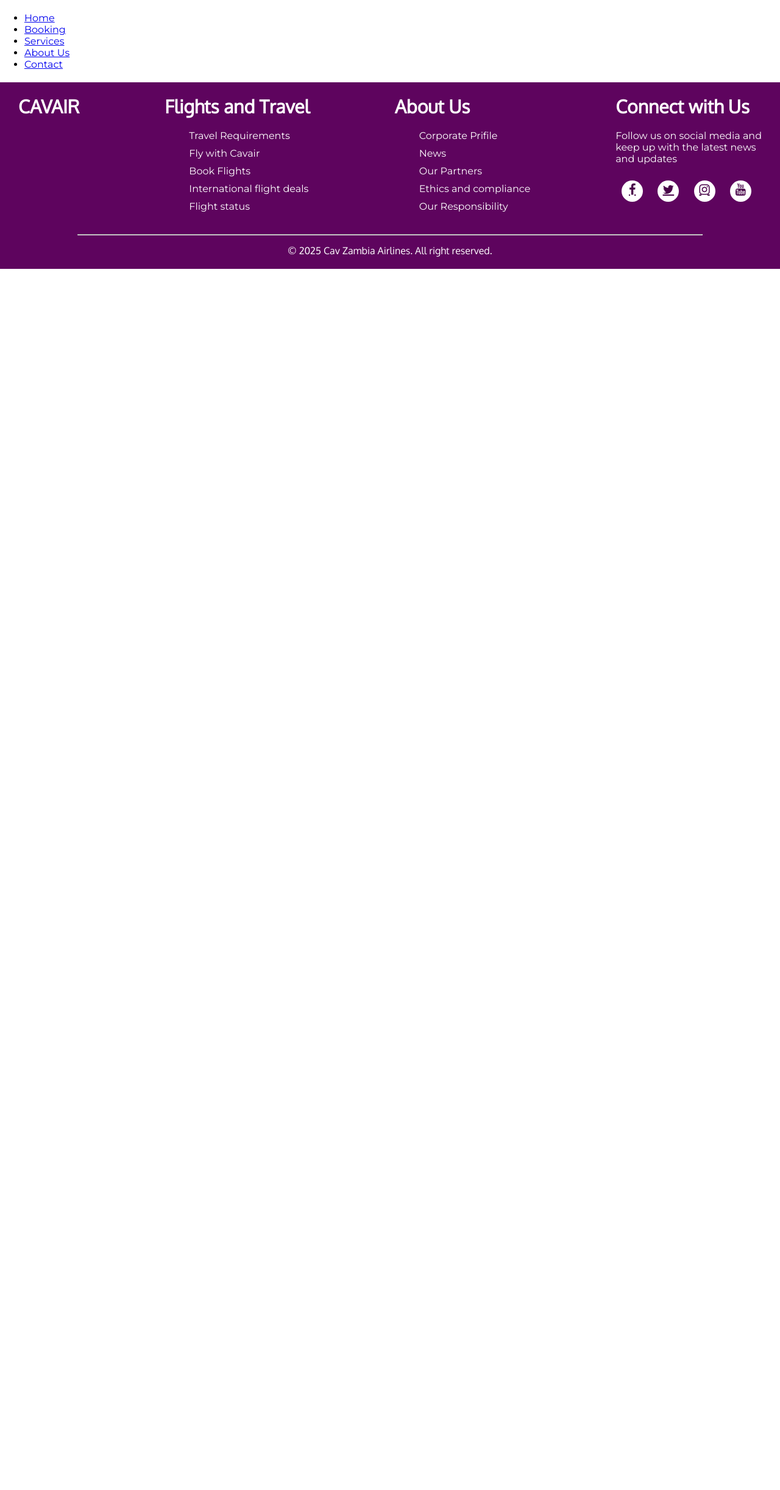
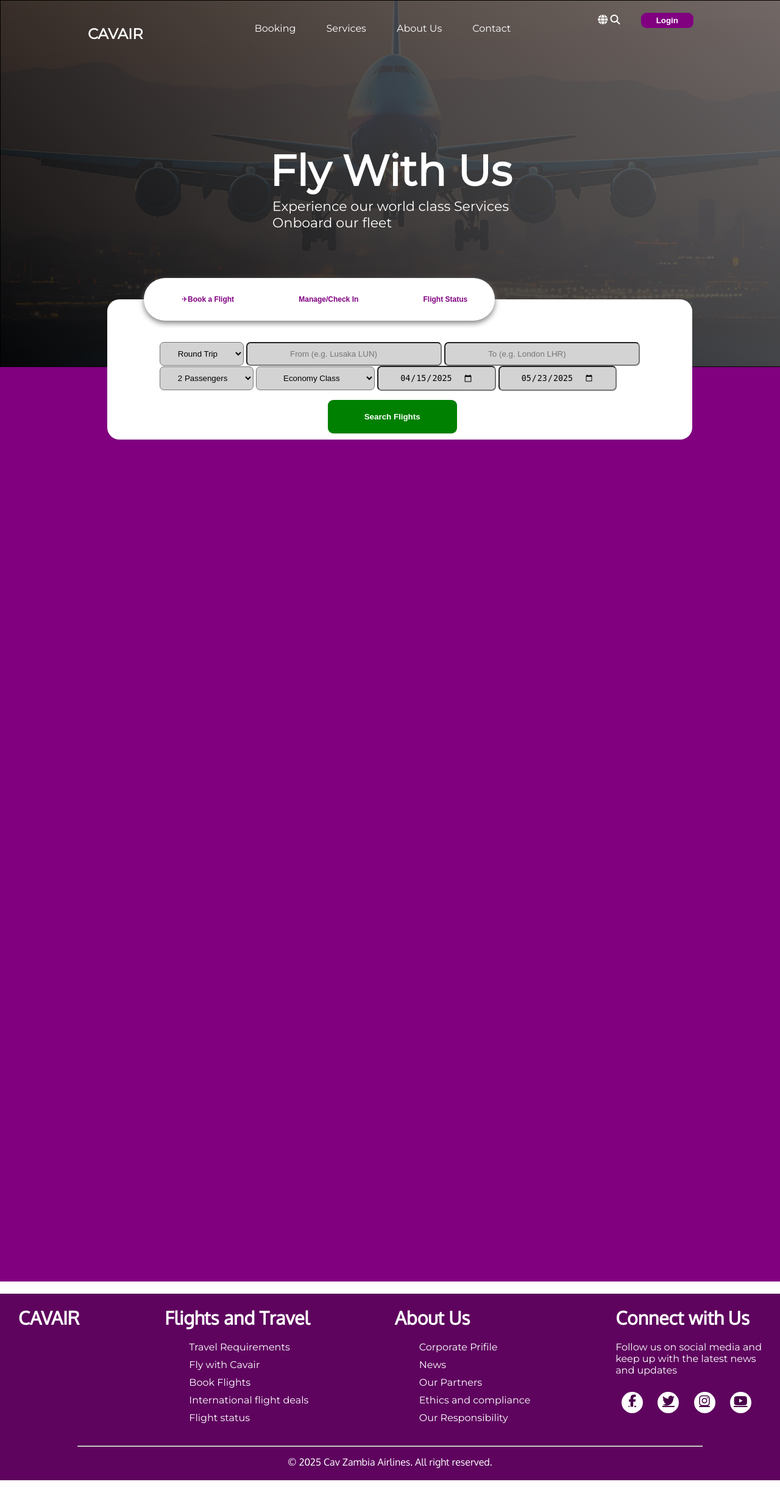
Before and after one commit to MetaADRI/Cav-Airlines, a PHP site: page /frontend/home.html in a window 1280 px wide. Shown: the whole page at 61% size. Before the commit the page ends 441 px from the top, so only its background shows below. Run offline with PHP 8.4, Linux system fonts and the light colour scheme; some libraries are stand-ins or nearby versions.

Commit message:
This is the Updated version of the Website, so the here section and the footer has been updated.

```diff
--- a/frontend/css/common.css
+++ b/frontend/css/common.css
@@ -19,13 +19,58 @@ html, body {
     /* font-family: var(--oxygen-font); */
 }
 
+.hero-section{
 
 
+    background-image: linear-gradient(45deg,rgba(5, 5, 5, 0.9),rgba(105, 103, 104, 0.9)),url("../assets/images/plane.jpg");
+    background-position: center;
+    background-size: cover;
+    position: relative;
+    width: 100%;
+    height: 600px;
+    border: 1px solid black;
+}
+.nav-bar{
+    display: flex;
+    justify-content: space-evenly;
+    margin-top: 20px;
+}
+h2{
+    color: white;
+    font-weight: 600;
+}
+.nav-tags{
+    display: flex;
+    gap: 50px;
+    list-style-type: none;
+}
+li a{
+    text-decoration: none;
+    color: rgb(255, 255, 255);
+    font-weight: 500;
+}
+.icon-login{
+    gap: 50px;
+}
+button{
+    color:white ;
+    padding: 5px 25px;
+    border-radius: 9px;
+    margin-left: 30px;
+    font-weight: 600;
+    background-color:purple ;
+    border: none;
+    transition: .5s;
+    cursor: pointer;
+}
+button:hover{
+    background-color: white;
+    color: purple;
+}
 
-
-
-
-
+i{
+    color: white;
+}
 
 /*----------------- footer-------------------- */
 
--- a/frontend/css/home.css
+++ b/frontend/css/home.css
@@ -1,2 +1,117 @@
 /* example on how to import style from another file into your css file */
 @import 'common.css';
+
+.fly{
+    display: flex;
+
+    flex-direction: column;
+    align-items: center;
+    margin-top: 100px;
+}
+
+.fly h1{
+    font-size: 70px;
+    font-weight: 600;
+    color: rgb(255, 255, 255);
+
+}
+
+.fly p{
+    font-size: 22px;
+    color: white;
+    font-weight:500 ;
+    margin-top: -45px;
+}
+
+.flight-card{
+    position: absolute;
+    left: 175px;
+    bottom: -120px;
+    width: 75%;
+    height: 230px;
+    background-color:white;
+    border-radius: 20px;
+    z-index: 2;
+}
+.list{
+    width: 60%;
+    height: 70px;
+    background-color:white;
+    box-shadow: 0 4px 10px gray;
+    border-radius: 35px;
+    position: absolute;
+    top: -35px;
+    left: 60px;
+}
+.btn1{
+    color: purple;
+    font-size: 12px;
+    font-weight: 550;
+    margin-left: 22px;
+    margin-top: 7.5px;
+    padding: 20px 40px;
+    border-radius: 30px;
+    background-color: white;
+    transition: .5s;
+}
+
+.btn1:hover{
+    background-color: purple;
+    color: white;
+}
+
+.form-box{
+
+    display: flex;
+    justify-content: center;
+    margin-top: 70px;
+}
+select{
+    padding: 10px 40px;
+   background-color: lightgray;
+    border-radius: 7px;
+}
+.slt1{
+    padding: 10px 25px;
+}
+.slt2{
+    padding: 10px 25px;
+}
+input{
+    background-color: lightgray;
+}
+.inp1{
+    padding: 10px 35px;
+    border-radius: 7px;
+}
+.inp2{
+    padding: 10px 35px;
+    border-radius: 7px;
+}
+
+.inp3{
+    padding: 10px 70px;
+    border-radius: 7px;
+}
+.inp4{
+    padding: 10px 70px;
+    border-radius: 7px;
+}
+.btn2{
+    padding: 20px 60px;
+    background-color: green;
+    color: white;
+    margin-left: 35%;
+    margin-top: 15px;
+}
+
+.btn2:hover{
+    background-color: darkgreen;
+    color: white;
+}
+
+.section{
+    width: 100%;
+    height: 1500px;
+     background-color: purple;
+}
--- a/frontend/home.html
+++ b/frontend/home.html
@@ -11,56 +11,89 @@
     <link rel="stylesheet" href="css/home.css" />
     <link href="https://fonts.googleapis.com/css2?family=Roboto:wght@400;700&display=swap" rel="stylesheet">
     <link rel="stylesheet" href="https://cdnjs.cloudflare.com/ajax/libs/font-awesome/4.7.0/css/font-awesome.min.css">
-
-    <title>The title of the page should be in here</title>
+    <script src="https://kit.fontawesome.com/d7280c9e9b.js" crossorigin="anonymous"></script>
+    <title>CAVAIR - Home</title>
   </head>
   <body>
-    <!--Header Section -->
-    <header>
+     <!--This is the Hero Section-->
+ <div class="hero-section">
+  <div class="nav-bar">
+     <h2>CAVAIR</h2>
+     <ul class="nav-tags">
+         <li><a href="#">Booking</a></li>
+         <li><a href="#">Services</a></li>
+         <li><a href="#">About Us</a></li>
+         <li><a href="#">Contact</a></li>
+     </ul>
+      <div class="icon-login">
+         <a href="https://www.facebook.com/mwenda.mwakoi.1"><i class="fas fa-globe"></i></a>
+         <a href="https://www.facebook.com/mwenda.mwakoi.1"></a>
+         <a href="https://x.com/mwendamwakoi?s=21"><i class="fas fa-search"></i></a>
+         <button>Login</button>
 
-      <!-- Navigation Bar -->
-      <!-- Remember to give it a style of flex -->
-      <nav>
+     </div>
 
-        <!-- Logo / Website Name....put it in the h1 element -->
-        <div>
-          <h1></h1>
-        </div>
+ </div>
 
-        <div>
-          <!-- Navigation Links -->
-          <div>
-            <ul>
-              <li><a href="#">Home</a></li>
-              <li><a href="#">Booking</a></li>
-              <li><a href="#">Services</a></li>
-              <li><a href="#">About Us</a></li>
-              <li><a href="#">Contact</a></li>
-            </ul>
+
+         <!--This is the text for fly with us -->
+         <div class="fly">
+             <h1>Fly With Us</h1>
+             <p> Experience our world class Services <br>Onboard our fleet</p>
+         </div>
+
+         <!--The Flight Card -->
+         <div class="flight-card">
+             <div class="list">
+                 <button class="btn1">✈Book a Flight</button>
+                 <button class="btn1">Manage/Check In</button>
+                 <button class="btn1">Flight Status</button>
+             </div>
+             <section class="form-box">
+                 <div class="overlay">
+                   <div class="booking-box">
+                     <form class="flight-form">
+                       <div class="form-row">
+                         <select class="slt1">
+                           <option>Round Trip</option>
+                           <option>One Way</option>
+                         </select>
+                         <input class="inp3" type="text" placeholder="From (e.g. Lusaka LUN)">
+                         <input class="inp4" type="text" placeholder="To (e.g. London LHR)">
+                       </div>
+
+                       <div class="form-row">
+                         <select class="slt2">
+                           <option>2 Passengers</option>
+                         </select>
+                         <select>
+                           <option>Economy Class</option>
+                         </select>
+                         <input class="inp1" type="date" value="2025-04-15">
+                         <input class="inp2" type="date" value="2025-05-23">
+                       </div>
+
+                       <button class="btn2" type="submit" class="search-btn">Search Flights</button>
+                     </form>
+                   </div>
+                 </div>
+               </section>
+
           </div>
 
-          <!-- Icons And Login Button -->
-          <div>
-            <span>
-              <!-- Add the search and translator icons in here -->
-            </span>
-            <span>
-              <!-- Add the login button in here -->
-            </span>
-          </div>
-        </div>
-      </nav>
+  </div>
 
-      <!-- Hero Section -->
-      <section>
-        <!-- Add your hero image and text in here -->
-      </section>
-    </header>
+  <!--The Section for the other part-->
+ <div class="section">
 
-    <!-- Main Content -->
-    <main>
-      <!-- Add the main content of your home page here -->
-    </main>
+
+
+ </div>
+
+
+
+
+
 
     <!-- Footer Section -->
     <div class="footer">
```
